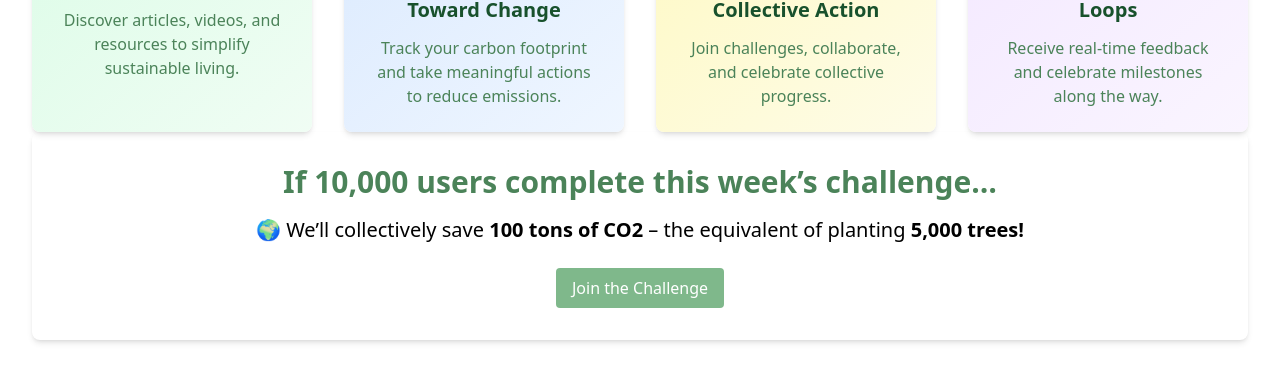
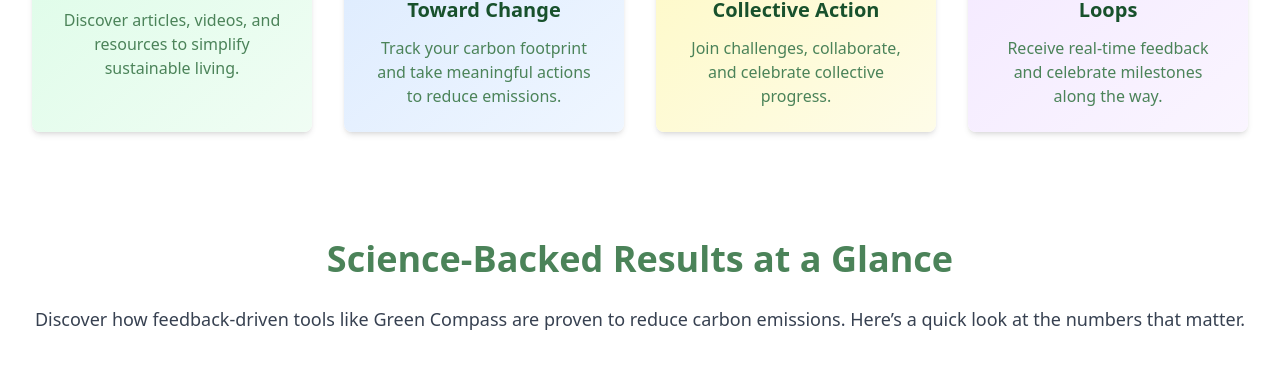
Before and after one commit to Act4Zero/LandingPage-GreenCompass, a Next.js app: page /explainer in a window 1280 px wide. Shown: the part 1710-2076 px from the top of the page. Built offline with nearby package versions, Linux system fonts and the light colour scheme.

Commit message:
[Clean] Remove challenge CTA from explainer/solution showcase
The idea is to simplify the landing page implementation as much as possible

```diff
--- a/src/components/explainer/ChallengeCta.js
+++ /dev/null
@@ -1,46 +0,0 @@
-import { useState } from "react";
-import "util/i18n";
-import { useTranslation } from "react-i18next";
-import parser from "html-react-parser";
-
-export default function ChallengeCta() {
-  const [isModalOpen, setModalOpen] = useState(false);
-
-  const toggleModal = () => {
-    setModalOpen(!isModalOpen);
-  };
-
-  const { t } = useTranslation();
-  const getText = () => {
-    return t("explainer.challenge-cta", { returnObjects: true }) || {};
-  };
-
-  return (
-    <div className="white p-8 rounded-lg shadow-md text-center">
-      <h2 className="text-3xl font-bold text-green-dark">{getText().title}</h2>
-      <p className="mt-4 text-xl">🌍 {parser(getText().subtitle)}</p>
-      <button
-        onClick={toggleModal}
-        className="mt-6 bg-green text-white py-2 px-4 rounded hover:bg-green-dark"
-      >
-        {getText().button}
-      </button>
-      {isModalOpen && (
-        <div className="fixed top-0 left-0 w-full h-full flex items-center justify-center bg-black bg-opacity-50">
-          <div className="bg-white p-6 rounded shadow-lg text-center">
-            <h3 className="text-2xl font-bold mb-4">
-              {getText().dialog.title}
-            </h3>
-            <p>{getText().dialog.subtitle}</p>
-            <button
-              onClick={toggleModal}
-              className="mt-4 bg-red-500 text-white py-2 px-4 rounded"
-            >
-              {getText().dialog.button}
-            </button>
-          </div>
-        </div>
-      )}
-    </div>
-  );
-}
--- a/src/components/explainer/SolutionShowcase.js
+++ b/src/components/explainer/SolutionShowcase.js
@@ -1,7 +1,6 @@
 import React from "react";
 import "util/i18n";
 import { useTranslation } from "react-i18next";
-import Challenge from "./ChallengeCta";
 
 function SolutionShowcase() {
     const { t } = useTranslation();
@@ -74,9 +73,6 @@ function SolutionShowcase() {
             </div>
           ))}
         </div>
-
-        {/* Call to Action */}
-        <Challenge />
       </section>
     );
 }
```
